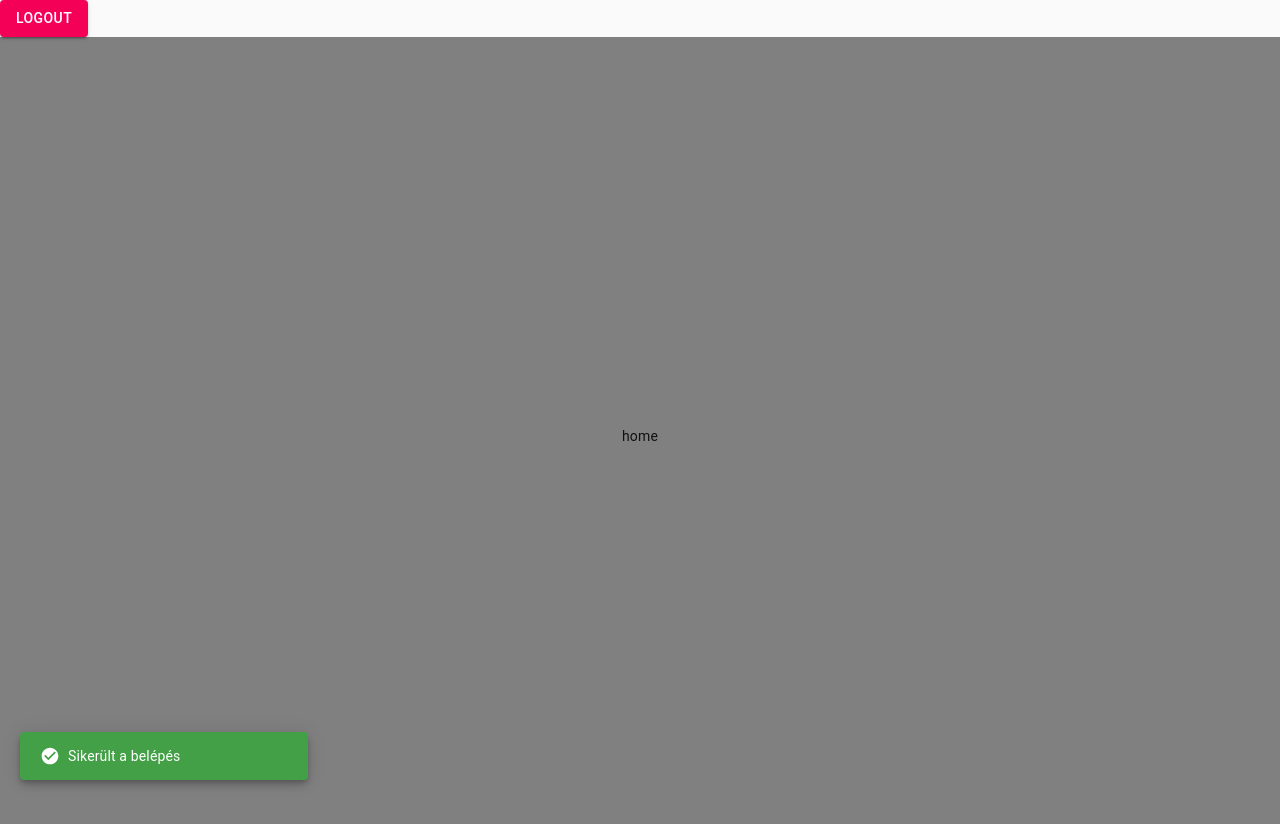
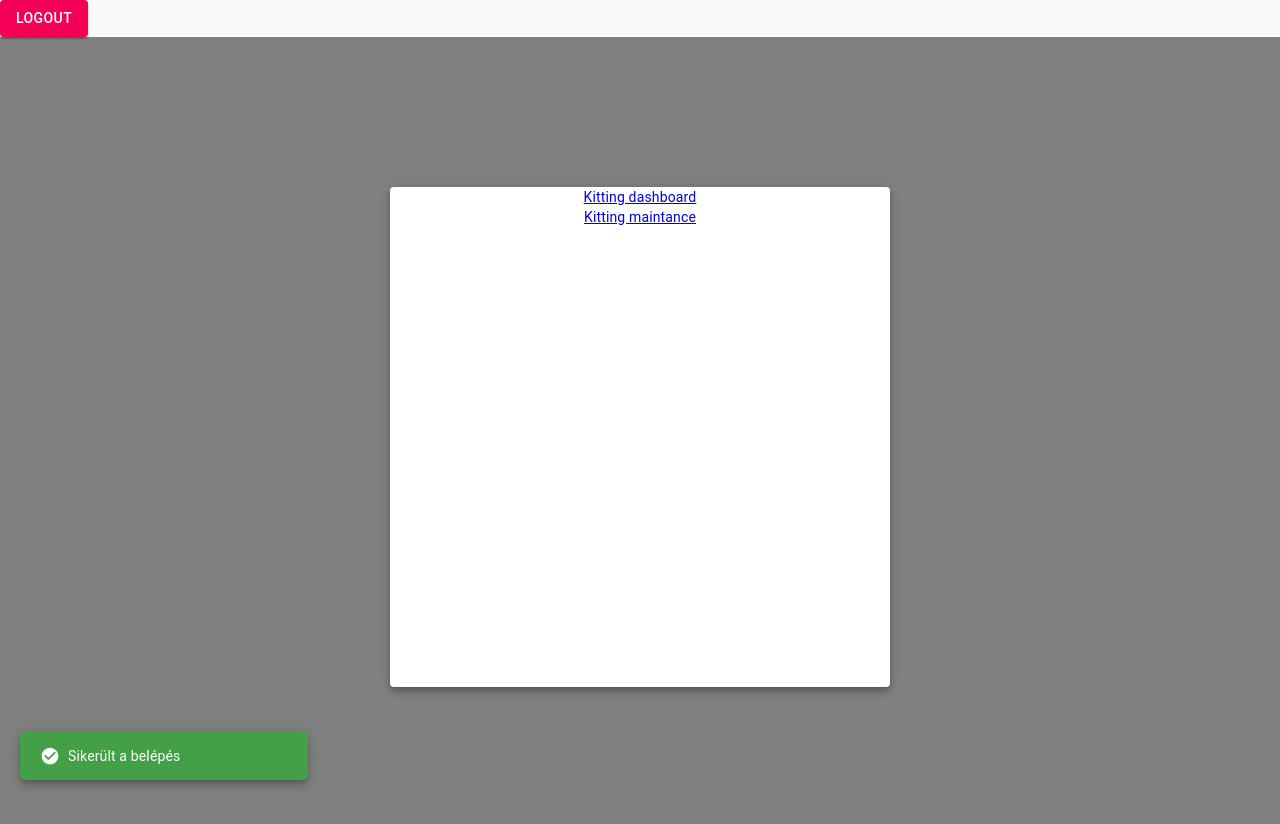
Before and after one commit to Tothisti/onlab, a React (Create React App) app in the folder my-app/: page /login in a window 1280 px wide. Both pictures are taken after a click on the button "LOGIN". Shown: the top 824 px of the page. Built offline with nearby package versions, Linux system fonts and the light colour scheme.

Commit message:
added a basic menu page

```diff
--- a/my-app/src/app/router.tsx
+++ b/my-app/src/app/router.tsx
@@ -1,10 +1,11 @@
 import React from 'react'
-import Home from '../pages/Home'
+import Home from '../pages/Menu'
 import Login from '../pages/Login'
 import { createBrowserRouter, createRoutesFromElements, Route } from 'react-router-dom'
 import { ProtectedRoute } from '../components/auth/ProtectedRoute'
 import HomeLayout from '../components/HomeLayout'
-import Grid from '../pages/Grid'
+import KittingDashboard from '../pages/KittingDashboard'
+import KittingMaintance from '../pages/KitcartMaintance'
 
 const router = createBrowserRouter(
   createRoutesFromElements(
@@ -24,10 +25,18 @@ const router = createBrowserRouter(
         element={<Login />}
       />
       <Route
-        path='/grid'
+        path='/kitting-dashboard'
         element={(
           <ProtectedRoute>
-            <Grid />
+            <KittingDashboard />
+          </ProtectedRoute>
+        )}
+      />
+       <Route
+        path='/kitting-maintance'
+        element={(
+          <ProtectedRoute>
+            <KittingMaintance />
           </ProtectedRoute>
         )}
       />
--- a/my-app/src/app/store.ts
+++ b/my-app/src/app/store.ts
@@ -2,6 +2,7 @@ import { configureStore, combineReducers, getDefaultMiddleware } from '@reduxjs/
 import authSlice from '../features/auth/authSlice'
 import { persistReducer, persistStore } from 'redux-persist'
 import storage from 'redux-persist/lib/storage/session'
+import { useDispatch } from 'react-redux'
 
 // for redux-persist error in console
 const customizedMiddleware = getDefaultMiddleware({
@@ -30,3 +31,5 @@ export const persistor = persistStore(store)
 export type RootState = ReturnType<typeof store.getState>
 // Inferred type: {posts: PostsState, comments: CommentsState, users: UsersState}
 export type AppDispatch = typeof store.dispatch
+
+export const useAppDispatch = useDispatch<AppDispatch>
--- a/my-app/src/features/auth/authSlice.ts
+++ b/my-app/src/features/auth/authSlice.ts
@@ -60,6 +60,5 @@ export default authSlice.reducer
 
 // selectors
 export const selectUser = (state: RootState): string | null => {
-  console.log(state)
   return state.login.user
 }
--- a/my-app/src/index.tsx
+++ b/my-app/src/index.tsx
@@ -22,7 +22,7 @@ root.render(
     <CssBaseline />
     <ThemeProvider theme={theme}>
       <Provider store={store}>
-        <PersistGate loading={null} persistor={persistor}>
+        <PersistGate loading={<div>LOADING</div>} persistor={persistor}>
           <SnackbarProvider maxSnack={3} >
             <RouterProvider router={router} />
           </SnackbarProvider>
--- a/my-app/src/pages/Grid.tsx
+++ /dev/null
@@ -1,9 +0,0 @@
-import React from 'react'
-
-const Grid: React.FC = () => {
-  return (
-    <div>Grid</div>
-  )
-}
-
-export default Grid
--- a/my-app/src/pages/Home.tsx
+++ /dev/null
@@ -1,9 +0,0 @@
-import React from 'react'
-
-const Home: React.FC = () => {
-  return (
-    <div>home</div>
-  )
-}
-
-export default Home
--- /dev/null
+++ b/my-app/src/pages/KitcartMaintance.tsx
@@ -0,0 +1,18 @@
+import React from 'react'
+import { Grid } from '@material-ui/core'
+import { Link } from 'react-router-dom'
+
+const KittingMaintance: React.FC = () => {
+  return (
+    <Grid
+      container
+      direction="column"
+      justifyContent="center"
+      alignItems="center"
+    >
+       kittingmaintance
+    </Grid>
+  )
+}
+
+export default KittingMaintance
--- /dev/null
+++ b/my-app/src/pages/KittingDashboard.tsx
@@ -0,0 +1,18 @@
+import React from 'react'
+import { Grid } from '@material-ui/core'
+import { Link } from 'react-router-dom'
+
+const KittingDashboard: React.FC = () => {
+  return (
+    <Grid
+      container
+      direction="column"
+      justifyContent="center"
+      alignItems="center"
+    >
+      kittingdashboard
+    </Grid>
+  )
+}
+
+export default KittingDashboard
--- a/my-app/src/pages/Login.tsx
+++ b/my-app/src/pages/Login.tsx
@@ -5,12 +5,13 @@ import Paper from '@material-ui/core/Paper'
 import TextField from '@material-ui/core/TextField'
 import { useTranslation } from 'react-i18next'
 import LanguageSwitcherPanel from '../components/LanguageSwitcherPanel'
-import { useDispatch, useSelector } from 'react-redux'
+import { useSelector } from 'react-redux'
 import { loginUser, selectUser } from '../features/auth/authSlice'
 import Box from '@material-ui/core/Box'
 import { useNavigate } from 'react-router'
 import { useSnackbar } from 'notistack'
-import { type AppDispatch } from '../app/store'
+import { useAppDispatch, type RootState } from '../app/store'
+import CircularProgress from '@material-ui/core/CircularProgress'
 
 const useStyles = makeStyles((_theme) =>
   createStyles(
@@ -35,12 +36,14 @@ const useStyles = makeStyles((_theme) =>
 const Login: React.FC = () => {
   const classes = useStyles()
   const { t } = useTranslation()
-  const dispatch = useDispatch<AppDispatch>()
+  const dispatch = useAppDispatch()
   const user = useSelector(selectUser)
   const [usern, setUserName] = useState('')
   const [passw, setPassword] = useState('')
   const navigate = useNavigate()
   const { enqueueSnackbar } = useSnackbar()
+  const loginStatus = useSelector((state: RootState) => state.login.status)
+
   if (user !== null) navigate('/')
 
   const onClickHandler = (): void => {
@@ -55,6 +58,7 @@ const Login: React.FC = () => {
           }
         )
       })
+      .catch(() => { console.log('hmmm') })
   }
 
   return (
@@ -84,8 +88,9 @@ const Login: React.FC = () => {
             variant='contained'
             color="secondary"
             onClick={onClickHandler}
+            disabled={loginStatus === 'loading'}
           >
-            {t(':login')}
+            {loginStatus === 'loading' ? <CircularProgress size={24} color='secondary'/> : t('login')}
           </Button>
         </Box>
       </Paper>
--- /dev/null
+++ b/my-app/src/pages/Menu.tsx
@@ -0,0 +1,45 @@
+import React from 'react'
+import { Grid } from '@material-ui/core'
+import { Link } from 'react-router-dom'
+import Paper from '@material-ui/core/Paper'
+import { createStyles, makeStyles } from '@material-ui/core/styles'
+
+const useStyles = makeStyles((_theme) =>
+  createStyles(
+    {
+      loginPanel: {
+        height: '500px',
+        width: '500px'
+      },
+      form: {
+        display: 'flex',
+        justifyContent: 'center',
+        alignItems: 'center',
+        flexDirection: 'column'
+      },
+      textField: {
+        width: '30ch'
+      }
+    }
+  )
+)
+
+const Menu: React.FC = () => {
+  const classes = useStyles()
+
+  return (
+    <Paper className={classes.loginPanel} elevation={5}>
+      <Grid
+        container
+        direction="column"
+        justifyContent="center"
+        alignItems="center"
+      >
+        <Link to={'/kitting-dashboard'}>Kitting dashboard</Link>
+        <Link to={'/kitting-maintance'}>Kitting maintance</Link>
+      </Grid>
+    </Paper>
+  )
+}
+
+export default Menu
```
Also changed, not shown: my-app/.eslintrc.json.
